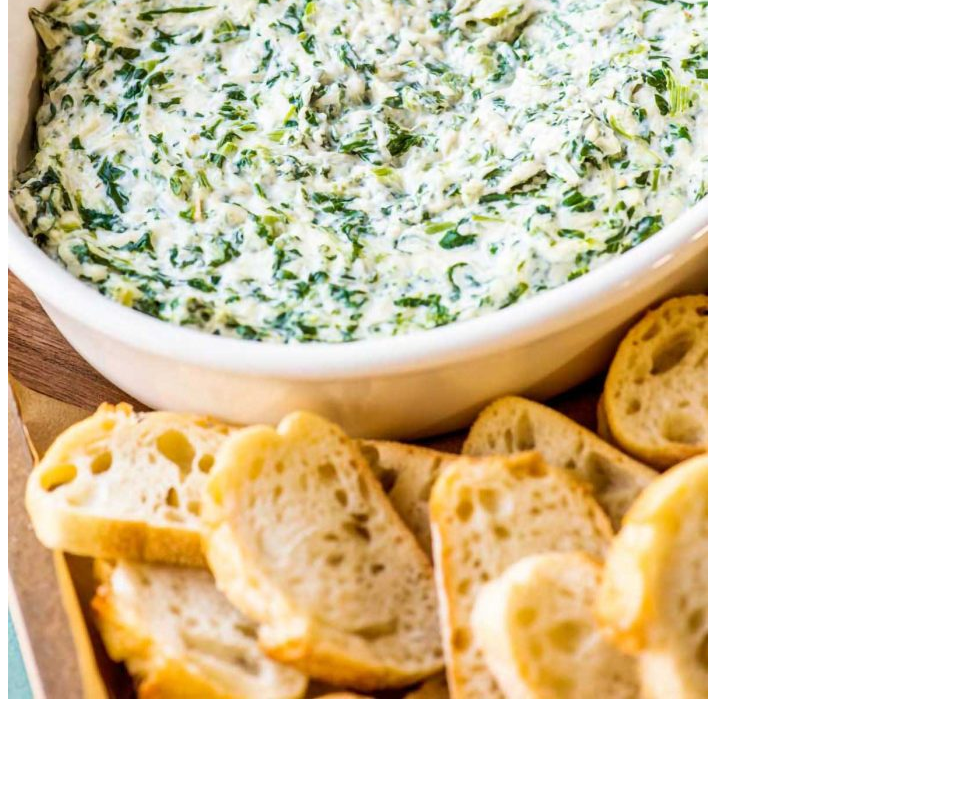
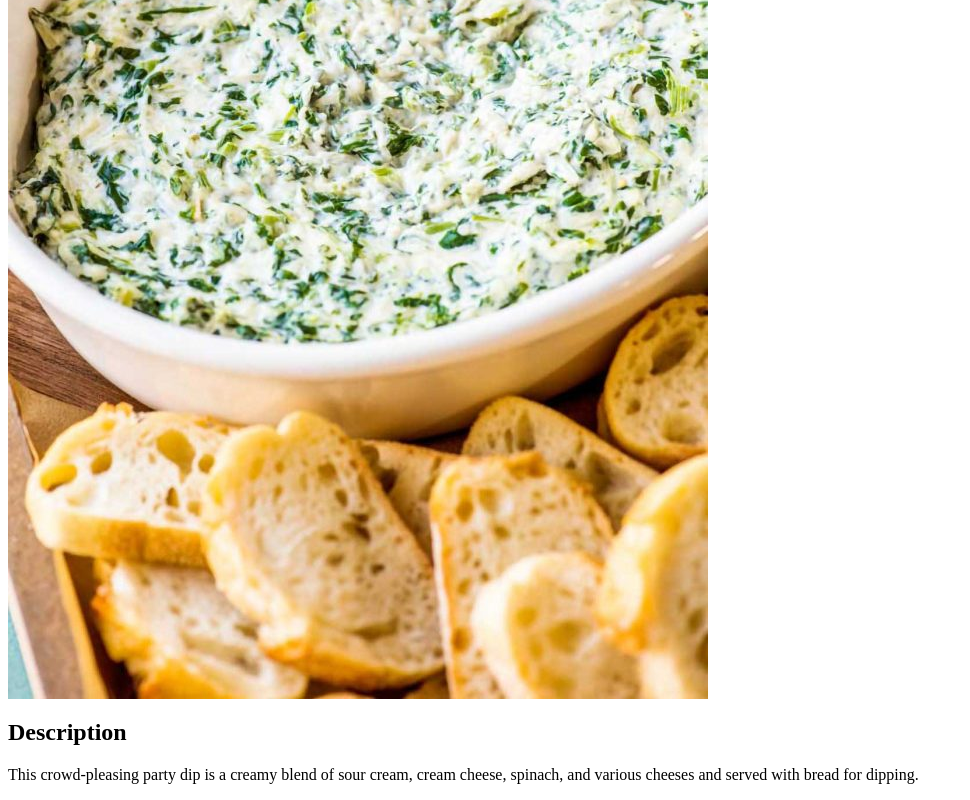
Before and after one commit to mbochek/odin-recipes, a plain HTML site: page recipes/spinachDip.html in a window 1280 px wide. Shown: the part 415-1215 px from the top of the page, without its empty margins (0-970 px from the left). Before the commit the page ends 1122 px from the top, so only its background shows below. Drawn offline with Linux system fonts and the light colour scheme.

Commit message:
Added description for spinach dip and heading

```diff
--- a/recipes/spinachDip.html
+++ b/recipes/spinachDip.html
@@ -8,6 +8,8 @@
 
     <section>
         <img src="./pictures/spinach_dip.jpg" alt="Creamy spinach dip.">
+        <H2>Description</H2>
+        <p>This crowd-pleasing party dip is a creamy blend of sour cream, cream cheese, spinach, and various cheeses and served with bread for dipping.</p>
     </section>
 </body>
 </html>
```
